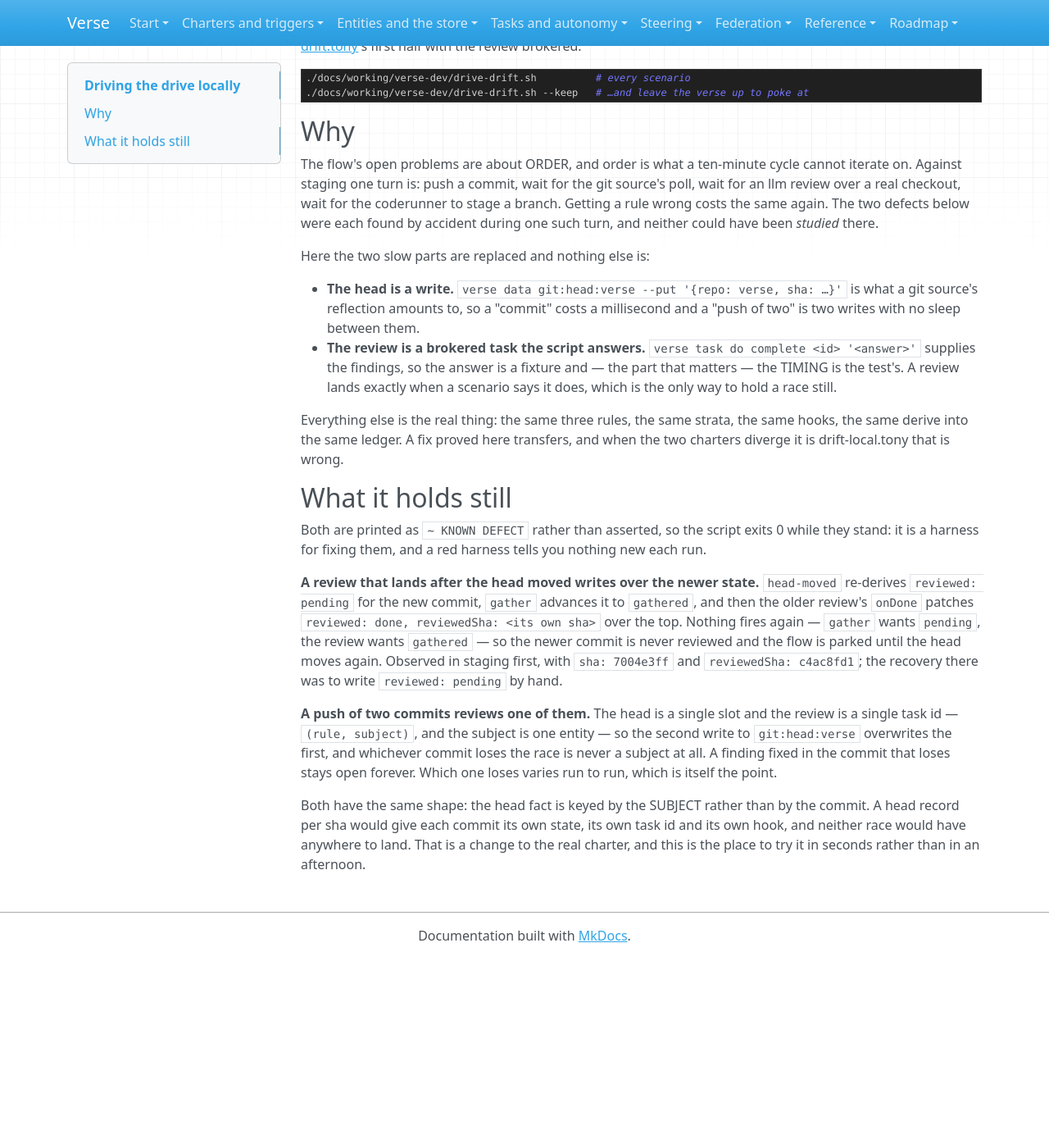
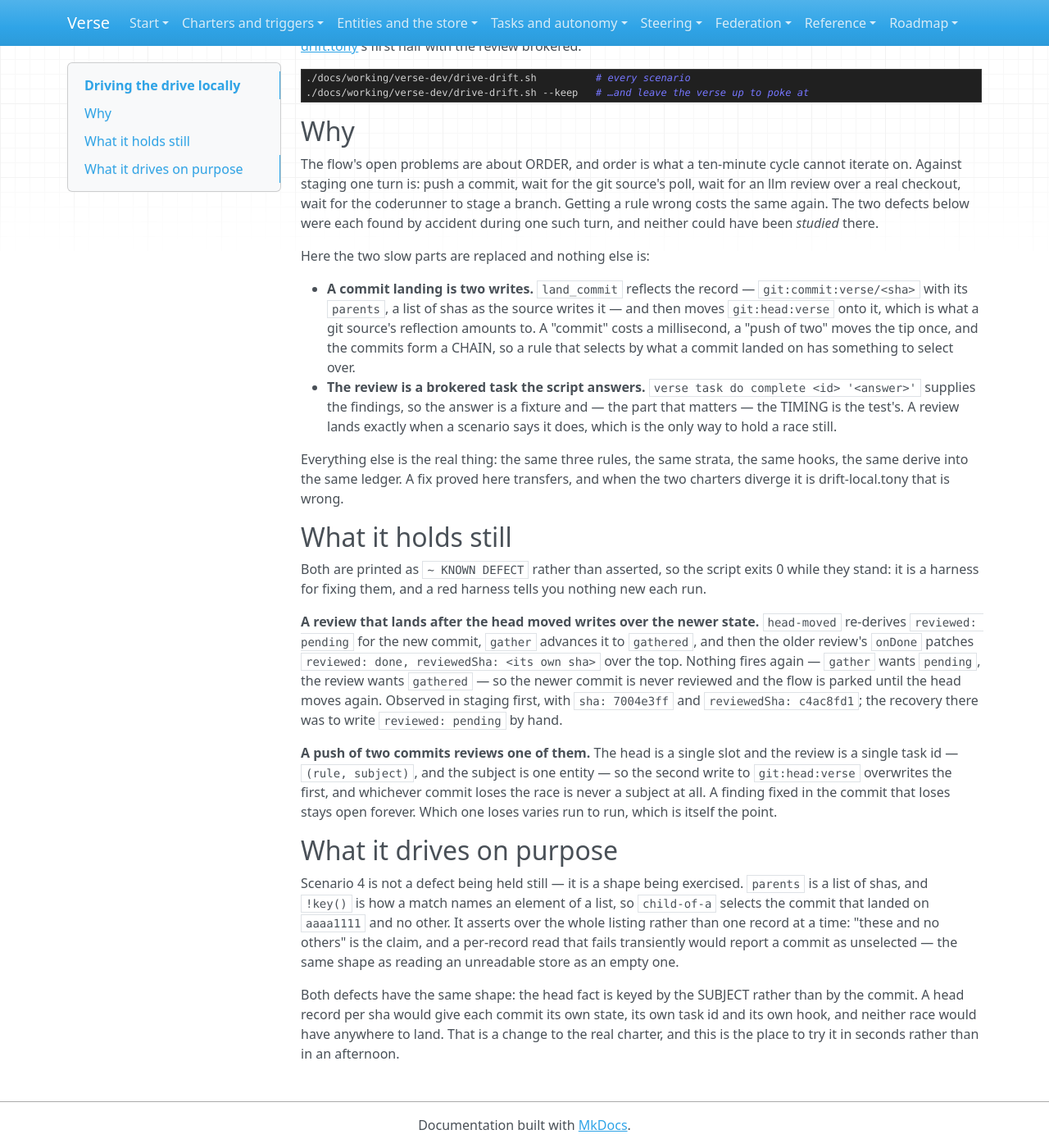
Before and after one commit to signadot/viff, an MkDocs documentation site: the page built from docs/working/verse-dev/README.md, in a window 1280 px wide and 1400 px high, scrolled down 138 px. Shown: the whole window at 82% size. Built offline with MkDocs 1.6.1, drawn with Linux system fonts in a browser that asks for light colours; before the commit the page ends 1307 px from its top, so only the background shows below that.

Commit message:
drift harness: commits land as a chain, and one is chosen by its parents
`move_head` was the whole of a commit reaching the verse — one write to `git:head:verse` — so
the harness's shas were unrelated to each other and `parents` was a field it never wrote.
`land_commit` is what a source's reflection amounts to: the record first, `git:commit:verse/<sha>`
with its parents as a LIST of shas, and then the tip onto it. `$LAST` threads the chain, so
aaaa1111 lands as a root with `parents: []` and everything after it names what it landed on.
Scenario 3 keeps its single tip move — a push of two is one move, which is the whole point of
it — and reflects both records with their parents now.

Scenario 4 is the shape being driven rather than a defect being held still. `child-of-a` asks
`!key() [aaaa1111]` over a commit's parents — "is aaaa1111 one of them", the question the
space-joined string could never take — and exactly one of the five commits answers yes. It
asserts over the whole `--paths` listing rather than one record at a time, because "these and no
others" is the claim, and because a per-record read that failed transiently would report a
commit as unselected: the same shape as reading an unreadable store as an empty one. Checked by
pointing the rule at bbbb2222 and watching it fail, naming cccc3333 as what it selected instead.

The sha in the rule is a LITERAL, which is what the harness can honestly carry: it names its own
chain. In a real charter it is a read — `!let` binding `!get-path` over another entity — which
is the shape the merge train wants, and the condition-read path is proved elsewhere.

This is the harness half of drift-per-commit-plan.md's step 1 and no more of it: the middle
commit of a push is still not reviewed, and scenario 3 still prints its `~`. The charter change
that fixes it is that plan's step 2.

Tier: change
Checked: ./docs/working/verse-dev/drive-drift.sh green, scenarios 1, 2 and 4 asserted and 3 printing its known defect; the new assertion checked negatively as above
Co-Authored-By: Claude Opus 5 (1M context) <noreply@anthropic.com>

```diff
--- a/docs/working/verse-dev/README.md
+++ b/docs/working/verse-dev/README.md
@@ -20,9 +20,11 @@ and neither could have been *studied* there.
 
 Here the two slow parts are replaced and nothing else is:
 
-- **The head is a write.** `verse data git:head:verse --put '{repo: verse, sha: …}'` is what a
-  git source's reflection amounts to, so a "commit" costs a millisecond and a "push of two" is
-  two writes with no sleep between them.
+- **A commit landing is two writes.** `land_commit` reflects the record — `git:commit:verse/<sha>`
+  with its `parents`, a list of shas as the source writes it — and then moves
+  `git:head:verse` onto it, which is what a git source's reflection amounts to. A "commit" costs
+  a millisecond, a "push of two" moves the tip once, and the commits form a CHAIN, so a rule that
+  selects by what a commit landed on has something to select over.
 - **The review is a brokered task the script answers.** `verse task do complete <id> '<answer>'`
   supplies the findings, so the answer is a fixture and — the part that matters — the TIMING is
   the test's. A review lands exactly when a scenario says it does, which is the only way to hold
@@ -51,7 +53,16 @@ single task id — `(rule, subject)`, and the subject is one entity — so the s
 all. A finding fixed in the commit that loses stays open forever. Which one loses varies run to
 run, which is itself the point.
 
-Both have the same shape: the head fact is keyed by the SUBJECT rather than by the commit. A
+## What it drives on purpose
+
+Scenario 4 is not a defect being held still — it is a shape being exercised. `parents` is a list
+of shas, and `!key()` is how a match names an element of a list, so `child-of-a` selects the
+commit that landed on `aaaa1111` and no other. It asserts over the whole listing rather than one
+record at a time: "these and no others" is the claim, and a per-record read that fails
+transiently would report a commit as unselected — the same shape as reading an unreadable store
+as an empty one.
+
+Both defects have the same shape: the head fact is keyed by the SUBJECT rather than by the commit. A
 head record per sha would give each commit its own state, its own task id and its own hook, and
 neither race would have anywhere to land. That is a change to the real charter, and this is the
 place to try it in seconds rather than in an afternoon.
```
Also changed, not shown: 2 other files.
